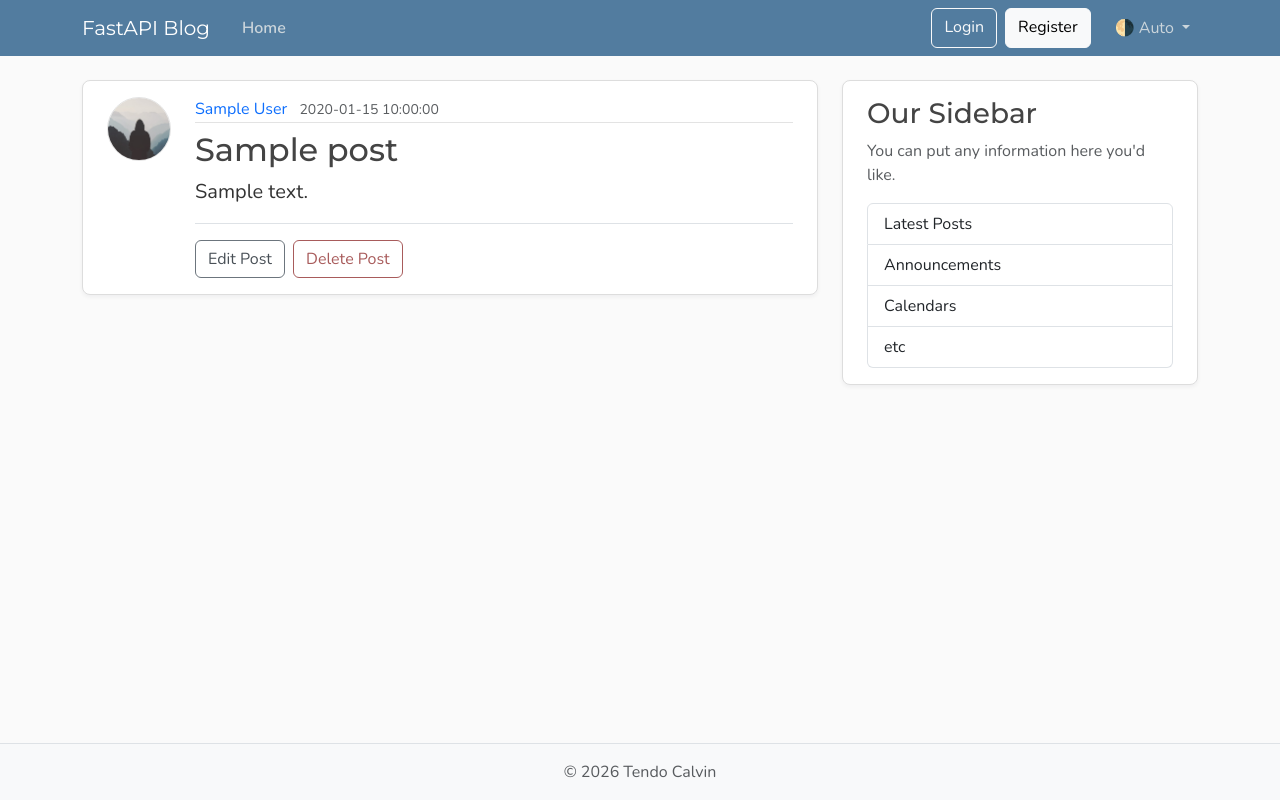
After one commit to tendocalvin1/fastapi-refresher-for-GenAI, a FastAPI app: template templates/post.html in a window 1280 px wide. The commit adds this page. Run offline with FastAPI, Linux system fonts and the light colour scheme; the template is opened without the code that fills it: most values are stand-ins (such as "Sample title", 1, 10 or a date in 2020).

Commit message:
Core: Implemented path parameters and validation

```diff
--- a/src/fastapi_refresher/app.py
+++ b/src/fastapi_refresher/app.py
@@ -1,30 +1,96 @@
-from fastapi import FastAPI, Request
+from fastapi import FastAPI, HTTPException, Request, status
+from fastapi.exceptions import RequestValidationError
+from fastapi.responses import JSONResponse
+from fastapi.staticfiles import StaticFiles
 from fastapi.templating import Jinja2Templates
-from fastapi.staticfiles import StaticFiles
+from starlette.exceptions import HTTPException as StarletteHTTPException
 
 app = FastAPI()
+
 app.mount("/static", StaticFiles(directory="static"), name="static")
 
 templates = Jinja2Templates(directory="templates")
 
-posts : list[dict] = [
+posts: list[dict] = [
     {
-        "id" : 1,
-        "author": "Tendo Calvin",
-        "title" : "FastAPI is awesome",
-        "content": "This framework is used in Machine Learning systems",
-        "date_posted": "April, 20 2025"
-    } ,
-
+        "id": 1,
+        "author": "Tendo calvin",
+        "title": "FastAPI is easy and used for Machine Learning Models",
+        "content": "This framework is really easy to use and super fast.",
+        "date_posted": "December 30, 2025",
+    },
     {
-        "id" : 1,
-        "author": "David Beckham",
-        "title" : "Software Engineer",
-        "content": "he works remotely and has a YouTube channel for showcasing his skills",
-        "date_posted": "April, 20 2025"
-    }
+        "id": 2,
+        "author": "Santan Dave",
+        "title": "Python is Great for Machine Learning and Artificial Intelligence",
+        "content": "The goal is to create a business around my work as a software engineer",
+        "date_posted": "December 30, 2025",
+    },
 ]
 
-@app.get("/home", include_in_schema=False)
-async def home(request: Request):
-    return templates.TemplateResponse(request, "home.html", {"posts": posts, "title": "Home"})
+
+@app.get("/", include_in_schema=False, name="home")
+@app.get("/posts", include_in_schema=False, name="posts")
+def home(request: Request):
+    return templates.TemplateResponse(request,"home.html",{"posts": posts, "title": "Home"})
+
+
+@app.get("/posts/{post_id}", include_in_schema=False)
+def post_page(request: Request, post_id: int):
+    for post in posts:
+        if post.get("id") == post_id:
+            title = post["title"][:50]
+            return templates.TemplateResponse(request,"post.html",{"post": post, "title": title})
+    raise HTTPException(status_code=status.HTTP_404_NOT_FOUND, detail="Post not found")
+
+
+@app.get("/api/posts")
+def get_posts():
+    return posts
+
+
+@app.get("/api/posts/{post_id}")
+def get_post(post_id: int):
+    for post in posts:
+        if post.get("id") == post_id:
+            return post
+    raise HTTPException(status_code=status.HTTP_404_NOT_FOUND, detail="Post not found")
+
+
+@app.exception_handler(StarletteHTTPException)
+def general_http_exception_handler(request: Request, exception: StarletteHTTPException):
+    message = (
+        exception.detail
+        if exception.detail
+        else "An error occurred. Please check your request and try again."
+    )
+
+    if request.url.path.startswith("/api"):
+        return JSONResponse(status_code=exception.status_code,content={"detail": message})
+
+    return templates.TemplateResponse(
+        request,
+        "error.html",
+        {
+            "status_code": exception.status_code,
+            "title": exception.status_code,
+            "message": message,
+        },
+        status_code=exception.status_code,
+    )
+
+
+@app.exception_handler(RequestValidationError)
+def validation_exception_handler(request: Request, exception: RequestValidationError):
+    if request.url.path.startswith("/api"):
+        return JSONResponse(status_code=status.HTTP_422_UNPROCESSABLE_CONTENT,content={"detail": exception.errors()})
+
+    return templates.TemplateResponse(
+        request,
+        "error.html",
+        {
+            "status_code": status.HTTP_422_UNPROCESSABLE_CONTENT,
+            "title": status.HTTP_422_UNPROCESSABLE_CONTENT,
+            "message": "Invalid request. Please check your input and try again.",
+        },
+        status_code=status.HTTP_422_UNPROCESSABLE_CONTENT)
--- a/templates/home.html
+++ b/templates/home.html
@@ -15,7 +15,7 @@
             <small class="text-body-secondary">{{ post.date_posted }}</small>
           </div>
           <h2>
-            <a class="article-title" href="#">{{ post.title }}</a>
+            <a class="article-title" href="{{ url_for('post_page', post_id=post.id) }}">{{ post.title }}</a>
           </h2>
           <p class="article-content">{{ post.content }}</p>
         </div>
--- a/templates/layout.html
+++ b/templates/layout.html
@@ -49,13 +49,13 @@
     <meta name="theme-color" content="#527c9f">
 
     <!-- Favicon for all browsers -->
-    <link rel="icon" href="/static/icons/favicon.ico" sizes="any">
-    <link rel="icon" href="/static/icons/icon.svg" type="image/svg+xml">
+    <link rel="icon" href="{{url_for('static', path='icons/favicon.ico')}}" sizes="any">
+    <link rel="icon" href="{{url_for('static', path='icons/favicon.ico')}}" type="image/svg+xml">
 
     <!-- Apple touch icon for iOS devices -->
-    <link rel="apple-touch-icon" sizes="180x180" href="/static/icons/icon.png">
+    <link rel="apple-touch-icon" sizes="180x180" href="{{url_for('static', path='icons/icon.png')}}">
     <!-- Web app manifest for Progressive Web Apps -->
-    <link rel="manifest" href="/static/site.webmanifest">
+    <link rel="manifest" href="{{url_for('static', path='site.webmanifest')}}">
 
     <!-- Content Security Policy: Uncomment to enhance security by restricting where content can be loaded from (useful for preventing certain attacks like XSS). Update if adding external sources (e.g., Google Fonts, Bootstrap CDN, analytics, etc). -->
     <!-- <meta http-equiv="Content-Security-Policy" content=" default-src 'self'; script-src 'self' code.jquery.com; style-src 'self' fonts.googleapis.com; font-src fonts.gstatic.com; img-src 'self' images.examplecdn.com; "> -->
--- /dev/null
+++ b/templates/post.html
@@ -0,0 +1,60 @@
+{% extends "layout.html" %}
+{% block content %}
+  <article class="content-section py-3 px-4 mb-4">
+    <div class="d-flex align-items-start gap-4">
+      <img class="rounded-circle article-img flex-shrink-0"
+           src="{{ url_for('static', path='profile_pics/default.jpg') }}"
+           alt="{{ post.author }}'s profile picture"
+           width="64"
+           height="64"
+           loading="lazy">
+      <div class="flex-grow-1">
+        <div class="article-metadata mb-2">
+          <a class="me-2" href="#">{{ post.author }}</a>
+          <small class="text-body-secondary">{{ post.date_posted }}</small>
+        </div>
+        <h2 class="article-title">{{ post.title }}</h2>
+        <p class="article-content">{{ post.content }}</p>
+        <!-- Only show edit/delete options if the user is the author -->
+        <!-- TODO: Add user authentication and authorization -->
+        <div class="post-actions mt-3 pt-3 border-top">
+          <a class="btn btn-outline-secondary me-1" href="#">Edit Post</a>
+          <button type="button"
+                  class="btn btn-outline-danger"
+                  data-bs-toggle="modal"
+                  data-bs-target="#deleteModal">Delete Post</button>
+        </div>
+        <!-- TODO: Add user authentication and authorization -->
+      </div>
+    </div>
+  </article>
+
+  <!-- Delete Confirmation Modal -->
+  <div class="modal fade"
+       id="deleteModal"
+       tabindex="-1"
+       aria-labelledby="deleteModalLabel"
+       aria-hidden="true">
+    <div class="modal-dialog">
+      <div class="modal-content">
+        <div class="modal-header">
+          <h5 class="modal-title" id="deleteModalLabel">Delete Post?</h5>
+          <button type="button"
+                  class="btn-close"
+                  data-bs-dismiss="modal"
+                  aria-label="Close"></button>
+        </div>
+        <!-- TODO: <form action="#" method="post"> -->
+        <form action="#">
+          <div class="modal-body">Are you sure you want to delete this post? This action cannot be undone.</div>
+          <div class="modal-footer">
+            <button type="button"
+                    class="btn btn-outline-secondary"
+                    data-bs-dismiss="modal">Cancel</button>
+            <button type="submit" class="btn btn-outline-danger">Delete</button>
+          </div>
+        </form>
+      </div>
+    </div>
+  </div>
+{% endblock content %}
```
Also changed, not shown: templates/error.html (added, +9 -0 lines), src/fastapi_refresher/schemas.py (added).
